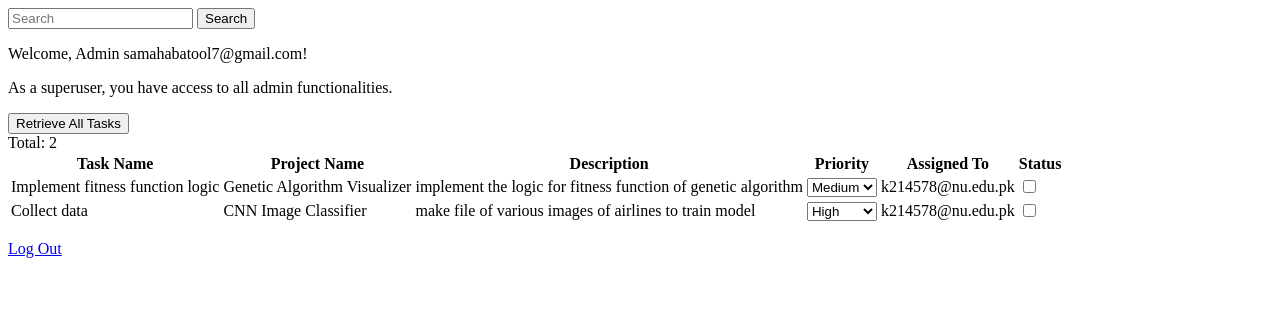
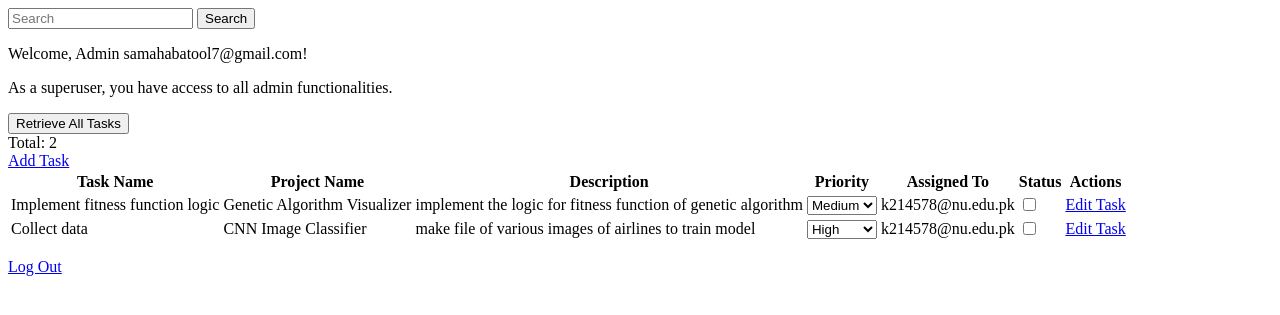
Before and after one commit to samaha-rizvi-4578/ToDoList-Django, a Django app: page /todolist/tasks/ in a window 1280 px wide. Shown: the top 315 px of the page. Run offline with Django 5.2, Linux system fonts and the light colour scheme; a user stored in the database is signed in; data comes from the database, SQL or seed files in the repository; both versions use the stored data as it was after the commit.

Commit message:
url fixing

```diff
--- a/todo/tdapp/urls.py
+++ b/todo/tdapp/urls.py
@@ -18,8 +18,9 @@ urlpatterns = [
     path('users/', user_list, name='user-list'),
     path('api/user/<int:pk>/update_status/', update_user_status, name='update-user-status'),
     path('projects/', project_list, name='project-list'),
-    path('add-project/', add_project_view, name='add-project'),
-    path('add-task/', add_task_view, name='add-task'),
     path('add-user/', add_user_view, name='add-user'),
-    path('edit-project/<int:pk>/', edit_project_view, name='edit-project'),
+    path('tasks/add/', add_task_view, name='add-task'),  # Add task URL
+    path('tasks/edit/<int:pk>/', edit_task_view, name='edit-task'),
+    path('projects/add/', add_project_view, name='add-project'),  # Add project URL
+    path('projects/edit/<int:pk>/', edit_project_view, name='edit-project'),
 ]
--- a/todo/templates/admin/project-list.html
+++ b/todo/templates/admin/project-list.html
@@ -23,13 +23,16 @@
                 <div class="total-records-indicator">Total: {{ projects.count }}</div>
             </div>
         </div>
-
+        <div class="row">
+            <a href="{% url 'add-project' %}" class="btn btn-primary">Add Project</a>
+        </div>
         <div class="table-container">
             <table class="table">
                 <thead>
                     <tr>
                         <th>project Name</th>
                         <th>Description</th>
+                        <th>Action</th>
 
                     </tr>
                 </thead>
@@ -38,6 +41,7 @@
                         <tr>
                             <td>{{ project.project_name }}</td>
                             <td>{{ project.description }}</td>
+                            <td><a href="{% url 'edit-project' project.project_id %}" class="btn btn-primary">Edit Project</a></td>
                         </tr>
                     {% endfor %}
                 </tbody>
--- a/todo/templates/admin/task-list.html
+++ b/todo/templates/admin/task-list.html
@@ -23,6 +23,9 @@
                 <div class="total-records-indicator">Total: {{ tasks.count }}</div>
             </div>
         </div>
+        <div class="row">
+            <a href="{% url 'add-task' %}" class="btn btn-primary">Add Task</a>
+        </div>
 
         <div class="table-container">
             <table class="table">
@@ -34,6 +37,7 @@
                         <th>Priority</th>
                         <th>Assigned To</th>
                         <th>Status</th>
+                        <th>Actions</th>
                     </tr>
                 </thead>
                 <tbody>
@@ -53,6 +57,11 @@
                             <td>
                                 <input type="checkbox" class="status-checkbox" data-task-id="{{ task.id }}" {% if task.completed %}checked{% endif %}>
                             </td>
+                            <td>
+                                <a href="{% url 'edit-task' task.task_id %}" class="btn btn-primary">Edit Task</a>
+                            </td>
+
+
                         </tr>
                     {% endfor %}
                 </tbody>
```
Also changed, not shown: todo/db.sqlite3.
